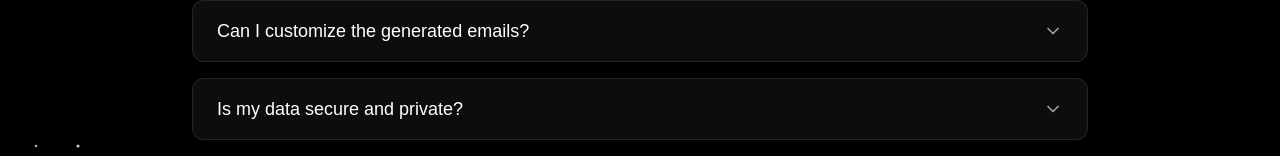
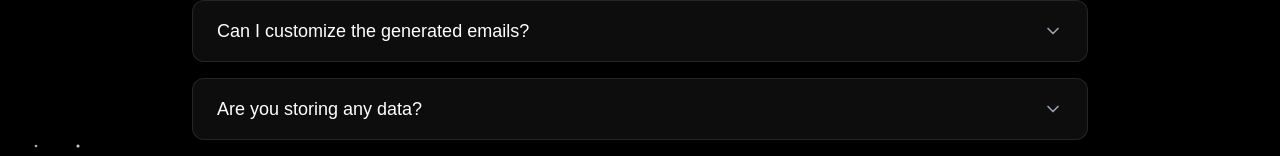
Before and after one commit to pradeepyd/postmail, a Next.js app: page / in a window 1280 px wide. Shown: the part 1186-1342 px from the top of the page. Built offline with nearby package versions, Linux system fonts and the light colour scheme.

Commit message:
removed client side rendering

```diff
--- a/components/FAQsection.tsx
+++ b/components/FAQsection.tsx
@@ -16,8 +16,8 @@ const FAQSection = () => {
       answer: "Absolutely! You can edit any generated email before sending. The AI provides a great starting point, but you have full control to modify the content, tone, and formatting to match your needs."
     },
     {
-      question: "Is my data secure and private?",
-      answer: "Yes, we take privacy seriously. Your email content and personal information are encrypted and never stored permanently. We follow industry-standard security practices to protect your data."
+      question: "Are you storing any data?",
+      answer: "No, we aren't storing any data. You don't need to signin to use it."
     },
     {
       question: "What types of emails can I generate?",
@@ -34,7 +34,7 @@ const FAQSection = () => {
   ];
 
   return (
-    <div className="py-20 px-4">
+    <div className="py-20 px-4 ">
       <div className="container mx-auto max-w-4xl">
         <motion.div
           initial={{ opacity: 0, y: 20 }}
```
